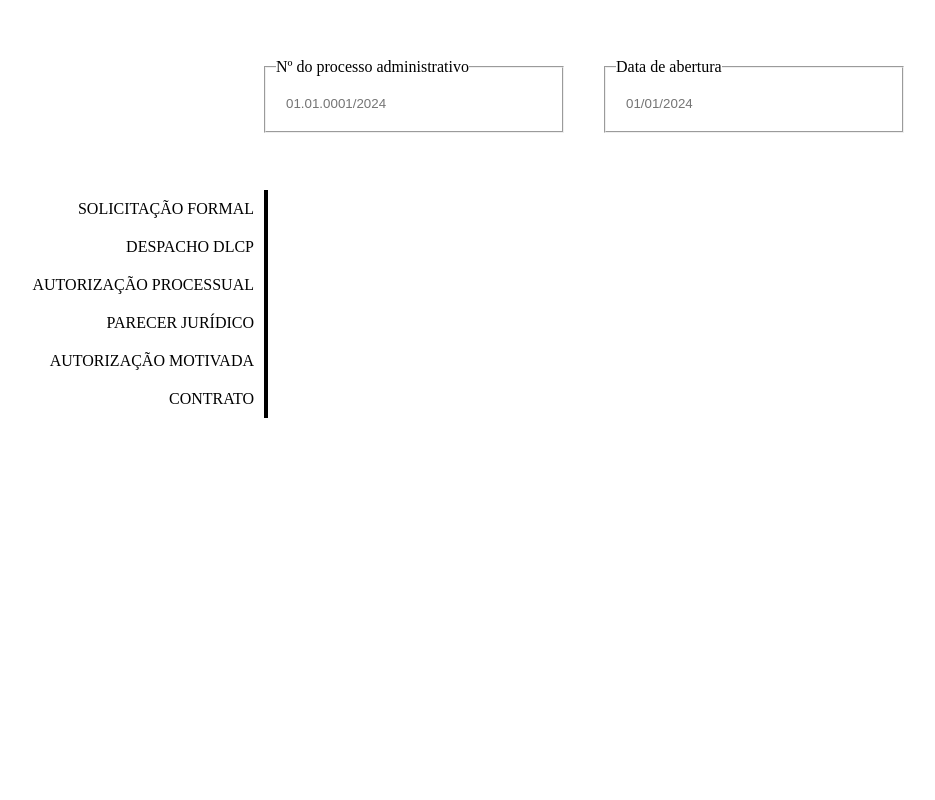
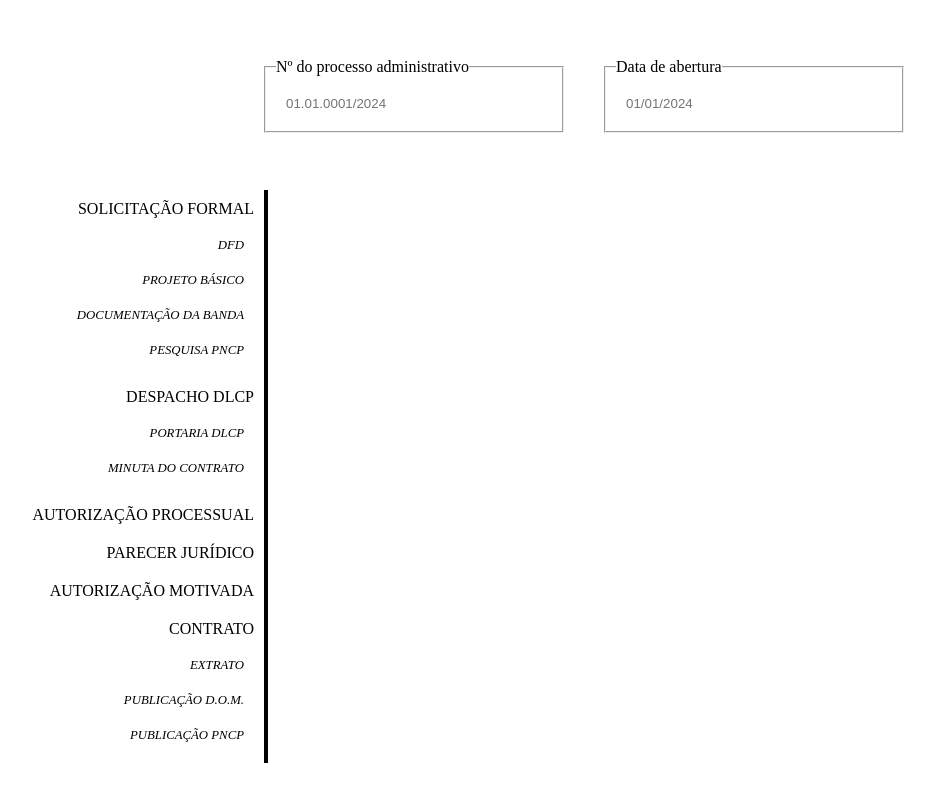
Before and after one commit to th3gust/Inex, a plain HTML site: page index.html in a window 1280 px wide. Shown: the top 800 px of the page, without its empty margins (76-1011 px from the left). Drawn offline with Linux system fonts and the light colour scheme.

Commit message:
inseri  os anexos dos atos, ainda não crie os forms dos anexos

```diff
--- a/index.html
+++ b/index.html
@@ -20,12 +20,33 @@
     </header>
     <nav>
         <ol>
-            <li id="solicitacao">solicitação formal</li>
-            <li id="despacho-dlcp">despacho dlcp</li>
+            <li id="solicitacao">
+                solicitação formal
+                <ol id = 'anexos-solicitacao' class="anexo">
+                    <li id="dfd">DFD</li>
+                    <li id="projeto-basico">Projeto básico</li>
+                    <li id="docs">Documentação da banda</li>
+                    <li id="pesquisa-pncp">Pesquisa PNCP</li>
+                </ol>
+            </li>
+            <li id="despacho-dlcp">
+                despacho dlcp
+                <ol id = 'anexos-despacho-dlcp' class="anexo">
+                    <li id="portaria-dlcp">Portaria DLCP</li>
+                    <li id="minuta-contrato">Minuta do contrato</li>
+                </ol>
+            </li>
             <li id="autorizacao-processual">autorização processual</li>
             <li id="parecer">parecer jurídico</li>
             <li id="autorizacao-motivada">autorização motivada</li>
-            <li id="contrato">contrato</li>
+            <li id="contrato">
+                contrato
+                <ol id = 'anexos-contrato' class="anexo">
+                    <li id="extrato-contrato">Extrato</li>
+                    <li id="publicacao-dom-contrato">Publicação D.O.M.</li>
+                    <li id="publicacao-pncp-contrato">Publicação PNCP</li>
+                </ol>
+            </li>
         </ol>
     </nav>
     <span id="line"></span>
--- a/main.js
+++ b/main.js
@@ -2,6 +2,7 @@ import { navigator } from "./scripts/elements.js";
 import { headerCatch, reset} from "./scripts/catchs.js";
 import { despachoDLCP, processoCompleto, solicitacao, autorizacaoProcessual, parecer, autorizacaoMotivada, contrato} from "./scripts/processoCompleto.js";
 import { pageCreator} from "./scripts/creators.js";
+import { listController } from "./scripts/controllers.js";
 
 navigator.addEventListener('click', (e) =>{
     const element = e.target.id
@@ -19,6 +20,11 @@ navigator.addEventListener('click', (e) =>{
         'contrato': [contrato, 'Contrato']
     }
 
-    pageCreator(element, elements[element][0],elements[element][1] )
+    if (Object.keys(elements).includes(element)){
+        pageCreator(element, elements[element][0],elements[element][1] )
+    }
 
+    listController(e)
+
+    console.log(e)
 })
--- /dev/null
+++ b/scripts/controllers.js
@@ -0,0 +1,6 @@
+
+export const listController = (e) =>{
+   if (e.target.childNodes[1].classList.contains('anexo')){
+        e.target.childNodes[1].classList.toggle('hide')
+   }
+}
--- a/style.css
+++ b/style.css
@@ -119,3 +119,21 @@ main{
 #submit-btn:hover{
     box-shadow: 1px 1px 1px black;
 }
+
+/* anexos */
+
+.anexo{
+    /* display: none; */
+    font-size: 80%;
+    margin-top: 1rem;
+    font-style: italic;
+}
+
+.anexo li:hover{
+    list-style: none;
+    border-bottom: 1px solid black;
+}
+
+.hide{
+    display: none;
+}
```
Also changed, not shown: scripts/catchs.js (line endings or trailing spaces).
